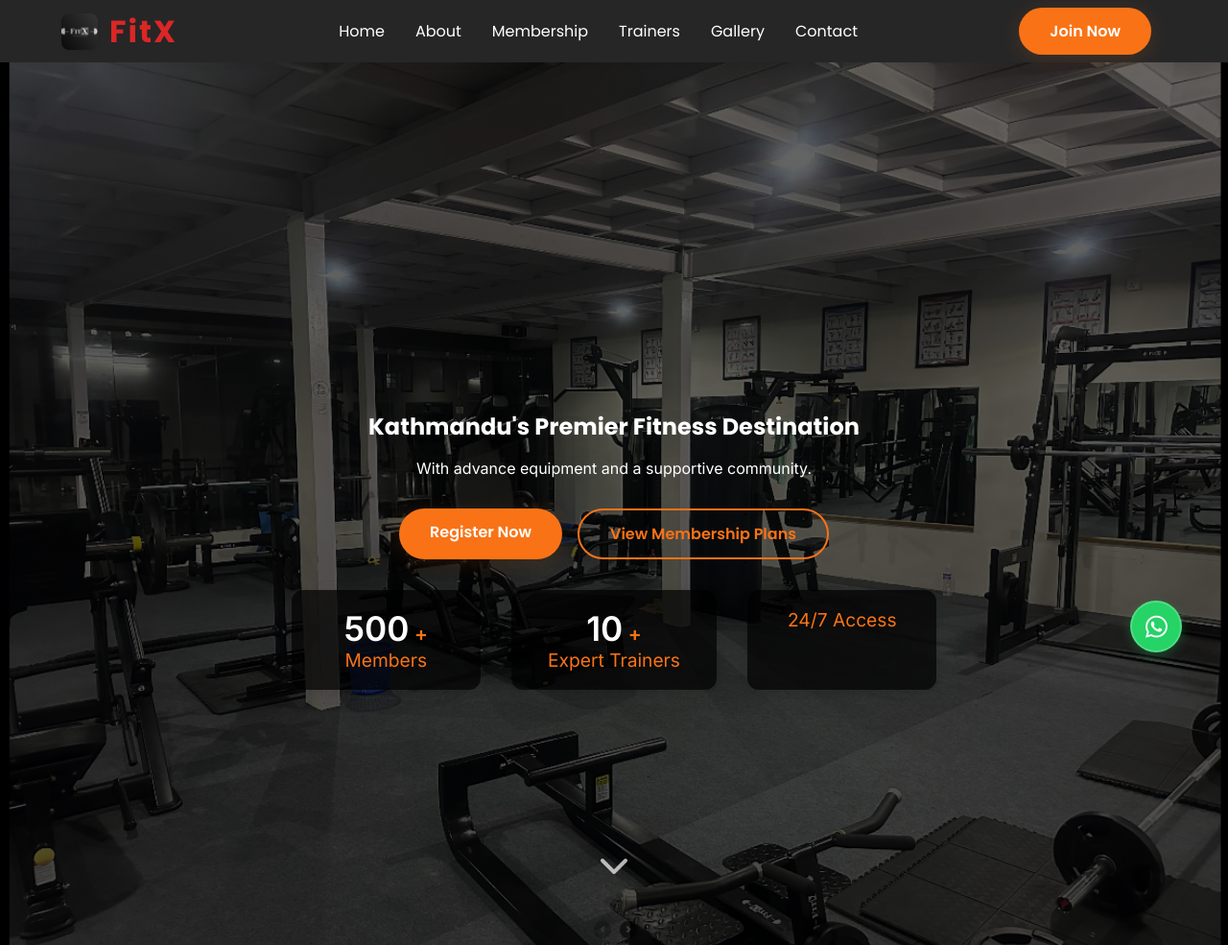
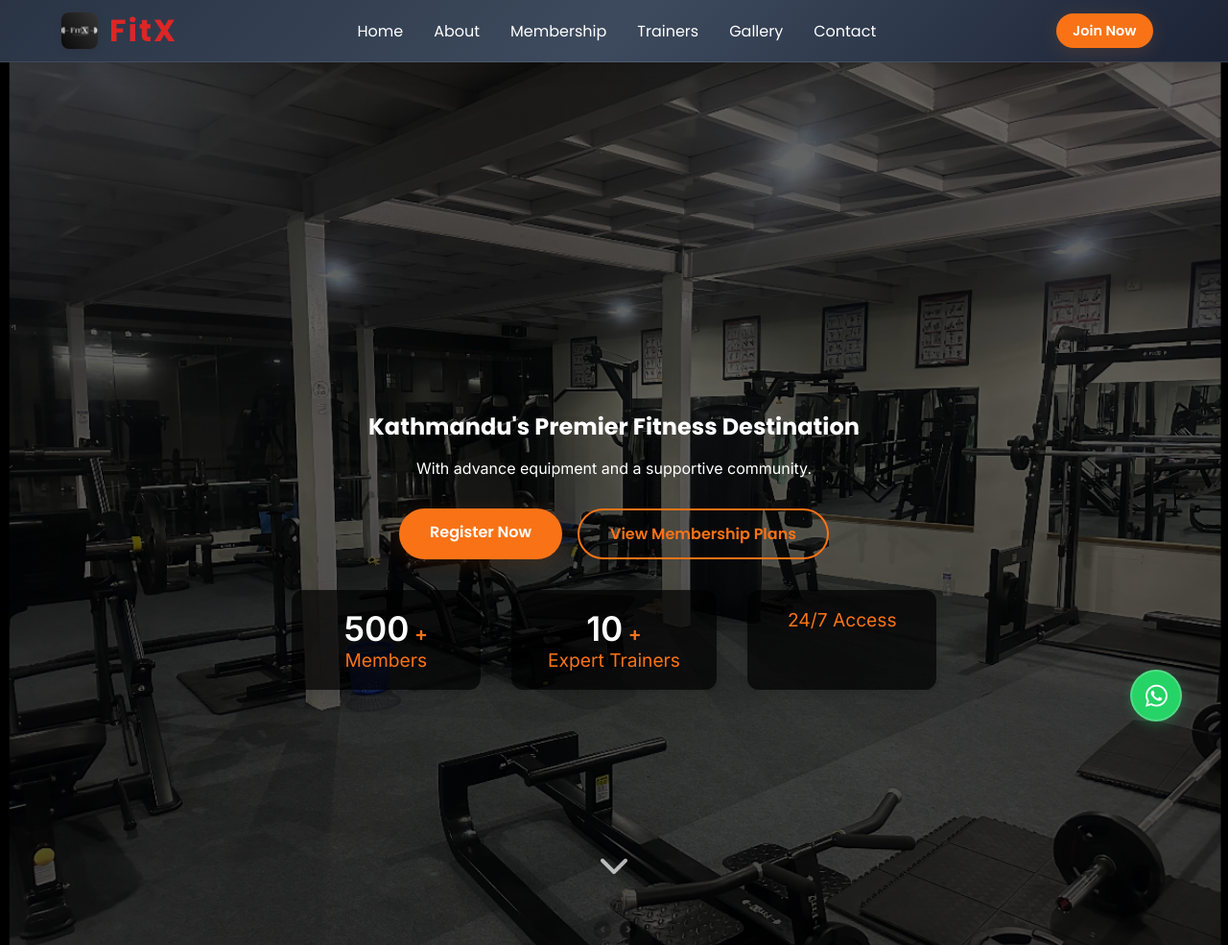
Before and after one commit to kplp1/fitx-gym-website, a plain HTML site: page index.html in a window 1280 px wide. Shown: the top 985 px of the page at 96% size. Drawn offline with nearby package versions, Linux system fonts and the light colour scheme.

Commit message:
Add files via upload

```diff
--- a/css/style.css
+++ b/css/style.css
@@ -86,10 +86,13 @@ a:hover {
   position: sticky;
   top: 0;
   width: 100%;
-  background: rgba(0,0,0,0.85);
+  background: linear-gradient(135deg, rgba(30, 41, 59, 0.95) 0%, rgba(51, 65, 85, 0.95) 50%, rgba(15, 23, 42, 0.95) 100%);
+  backdrop-filter: blur(10px);
+  -webkit-backdrop-filter: blur(10px);
   z-index: 1000;
-  box-shadow: 0 2px 8px rgba(0,0,0,0.05);
-  transition: background var(--transition);
+  box-shadow: 0 4px 20px rgba(0,0,0,0.15);
+  border-bottom: 1px solid rgba(255,255,255,0.1);
+  transition: all var(--transition);
 }
 .nav-container {
   display: flex;
@@ -133,6 +136,8 @@ a:hover {
 }
 .join-btn {
   margin-right: 1em;
+  padding: 0.5em 1.2em; /* Smaller padding than default .btn */
+  font-size: 0.9em; /* Slightly smaller font size */
 }
 .nav-phone {
   color: var(--secondary-white);
@@ -983,7 +988,7 @@ input.error, textarea.error, select.error {
 #back-to-top {
   position: fixed;
   right: 2em;
-  bottom: 2em;
+  bottom: 5em; /* Moved up to make room for WhatsApp button below */
   background: var(--primary-red);
   color: var(--secondary-white);
   border: none;
@@ -1010,7 +1015,7 @@ input.error, textarea.error, select.error {
 #whatsapp-float {
   position: fixed;
   right: 2em;
-  bottom: 5em; /* Position just above the back-to-top button */
+  bottom: 2em; /* Now at the bottom position */
   background: #25D366; /* WhatsApp green */
   color: white;
   border: none;
```
